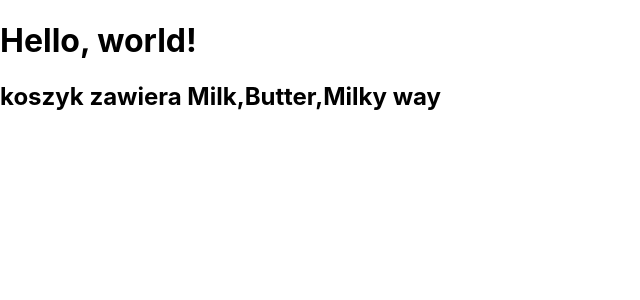
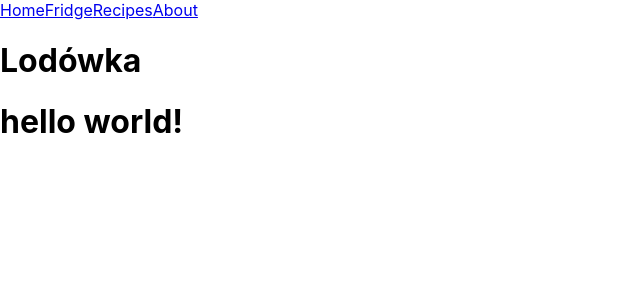
Before and after one commit to Rsubdy/what-are-we-eating, a React (Create React App) app: page /fridge in a window 1280 px wide. Shown: the top 300 px of the page, without its empty margins (0-640 px from the left). Built offline with nearby package versions, Linux system fonts and the light colour scheme.

Commit message:
Configured routing, added empty components

```diff
--- a/src/app/App.js
+++ b/src/app/App.js
@@ -1,20 +1,20 @@
-import React from 'react'
-import { BrowserRouter as Router, Route, NavLink } from 'react-router-dom'
-import {useSelector} from 'react-redux';
+import React from 'react';
+import { Routes, Route, NavLink, Outlet } from 'react-router-dom'
 import { selectProductByName, selectProductById, selectProductByDiet } from '../features/products/productsSlice';
-
 function App() {
 
-const products = useSelector((state) => state.products);
-const milk = selectProductByDiet(products, {glutenfree: true, vegetarian: true, dairyfree: false});
 
-const imie = milk.map((e)=> e.name);
-const zdanie = "koszyk zawiera " + imie.join(",");
-const diety = milk.diet;
+
   return (
     <div>
-      <h1>Hello, world!</h1>
-      <h2>{zdanie}</h2>
+    <nav>
+      <NavLink to="/" >Home</NavLink>
+      <NavLink to="/fridge" >Fridge</NavLink>
+      <NavLink to="/recipes" >Recipes</NavLink>
+      <NavLink to="/about" >About</NavLink>
+    </nav>
+    <Outlet />
+      <h1> hello world!</h1>
     </div>
   );
 }
--- /dev/null
+++ b/src/components/About.js
@@ -0,0 +1,9 @@
+import React from 'react'
+
+function About() {
+  return (
+    <div>About</div>
+  )
+}
+
+export default About
--- /dev/null
+++ b/src/components/Fridge.js
@@ -0,0 +1,11 @@
+import React from 'react'
+
+function Fridge() {
+  return (
+    <div>
+      <h1>Lodówka</h1>
+    </div>
+  )
+}
+
+export default Fridge
--- /dev/null
+++ b/src/components/ProductsList.js
@@ -0,0 +1,9 @@
+import React from 'react'
+
+function ProductsList() {
+  return (
+    <div>ProductsList</div>
+  )
+}
+
+export default ProductsList
--- /dev/null
+++ b/src/components/Recipes.js
@@ -0,0 +1,9 @@
+import React from 'react'
+
+function Recipes() {
+  return (
+    <div>Recipes</div>
+  )
+}
+
+export default Recipes
--- a/src/index.js
+++ b/src/index.js
@@ -1,15 +1,31 @@
 import React from 'react';
 import ReactDOM from 'react-dom/client';
+import { BrowserRouter, Routes, Route, Outlet} from 'react-router-dom'
 import './index.css';
 import App from './app/App';
 import { Provider } from 'react-redux';
 import store from './app/store';
+import Fridge from './components/Fridge';
+import ProductsList from './components/ProductsList';
+import Recipes from './components/Recipes';
+import About from './components/About';
 
 const root = ReactDOM.createRoot(document.getElementById('root'));
 root.render(
   <React.StrictMode>
       <Provider store={store}>
-        <App />
+        <BrowserRouter>
+          <Routes>
+            <Route path='/' element={<App />}>
+              <Route path='/fridge' element={<Fridge />}>
+                <Route path='/fridge/productslist' element={<ProductsList />} />
+              </Route>
+              <Route path='/recipes' element={<Recipes />} />
+              <Route path='/about' element={<About />} />
+              <Route path='*' element={<h1>Page Not Found</h1>} />
+            </Route>
+          </Routes>
+        </BrowserRouter>
       </Provider>
   </React.StrictMode>
 );
```
